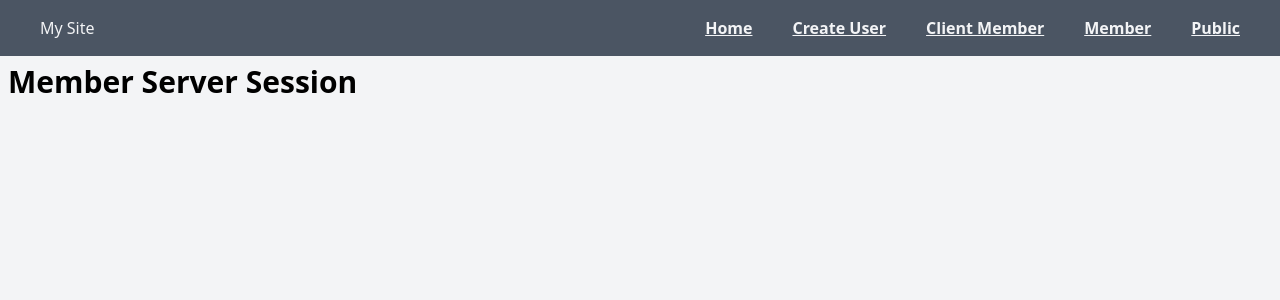
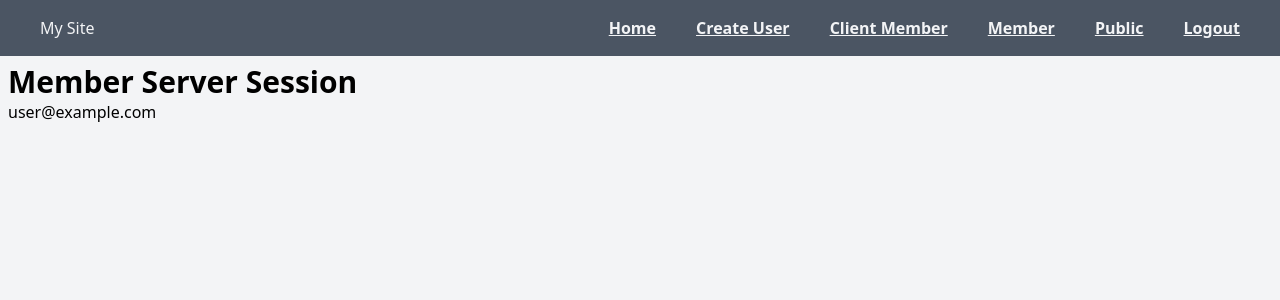
Before and after one commit to CezaryS8/pamiw-project, a Next.js app in the folder web-client/: page /Member in a window 1280 px wide. Shown: the top 300 px of the page. Built offline with nearby package versions, Linux system fonts and the light colour scheme; no server answers; sample sign-in values are in the browser's storage.

Commit message:
login/logout added

```diff
--- a/web-client/app/(components)/Nav.jsx
+++ b/web-client/app/(components)/Nav.jsx
@@ -1,6 +1,9 @@
 import Link from "next/link";
+import { getServerSession } from "next-auth";
+import { options } from "../api/auth/[...nextauth]/options";
 
-const Nav = () => {
+const Nav = async () => {
+  const session = await getServerSession(options);
   return (
     <header className="bg-gray-600 text-gray-100">
       <nav className="flex justify-between items-center w-full px-10 py-4">
@@ -11,6 +14,11 @@ const Nav = () => {
           <Link href="/ClientMember">Client Member</Link>
           <Link href="/Member">Member</Link>
           <Link href="/Public">Public</Link>
+          {session ? (
+            <Link href="/api/auth/signout?callbackUrl=/">Logout</Link>
+          ) : (
+            <Link href="/api/auth/signin">Login</Link>
+          )}
         </div>
       </nav>
     </header>
--- a/web-client/app/Member/page.jsx
+++ b/web-client/app/Member/page.jsx
@@ -1,7 +1,19 @@
-const Member = () => {
+import { getServerSession } from "next-auth";
+import { options } from "../api/auth/[...nextauth]/options";
+import { redirect } from "next/navigation";
+
+const Member = async () => {
+  const session = await getServerSession(options);
+
+  if (!session) {
+    redirect("/api/auth/signin?callbackUrl=/Member");
+  }
+
   return (
     <div>
       <h1>Member Server Session</h1>
+      <p>{session?.user?.email}</p>
+      <p>{session?.user?.role}</p>
     </div>
   );
 };
--- a/web-client/app/api/auth/[...nextauth]/options.js
+++ b/web-client/app/api/auth/[...nextauth]/options.js
@@ -25,10 +25,6 @@ export const options = {
         console.log("Profile Google: ", profile);
 
         let userRole = "Google User";
-        if (profile?.email == "czarek.skorupski2001@gmail.com") {
-          userRole = "admin";
-        }
-
         return {
           ...profile,
           id: profile.sub,
```
